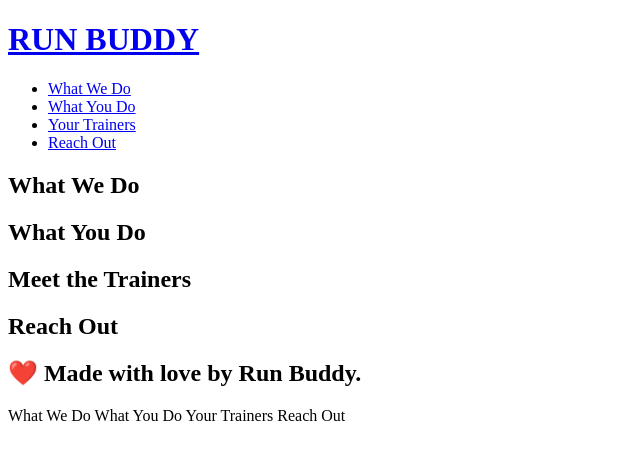
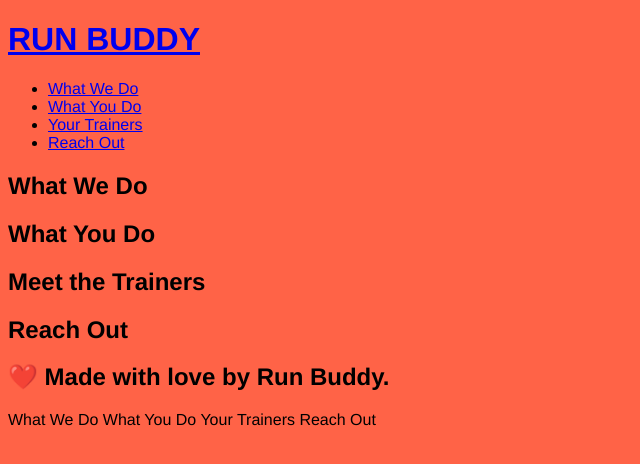
Before and after one commit to mariamv29/run-buddy, a plain HTML site: page index.html in a window 1280 px wide. Shown: the whole page, without its empty margins (0-640 px from the left). Drawn offline with Linux system fonts and the light colour scheme.

Commit message:
second commit

```diff
--- a/index.html
+++ b/index.html
@@ -1,6 +1,6 @@
 <!DOCTYPE html>
 <html lang="en">
-    <head>
+    <head> <link rel="stylesheet" href="./style.css" />
        <meta charset="UTF-8" />
         <Title> Run Buddy</Title>
     </head>
--- /dev/null
+++ b/style.css
@@ -0,0 +1,4 @@
+body {
+    font-family: Helvetica, Arial, sans-serif;
+    background-color: tomato;
+  }
```
